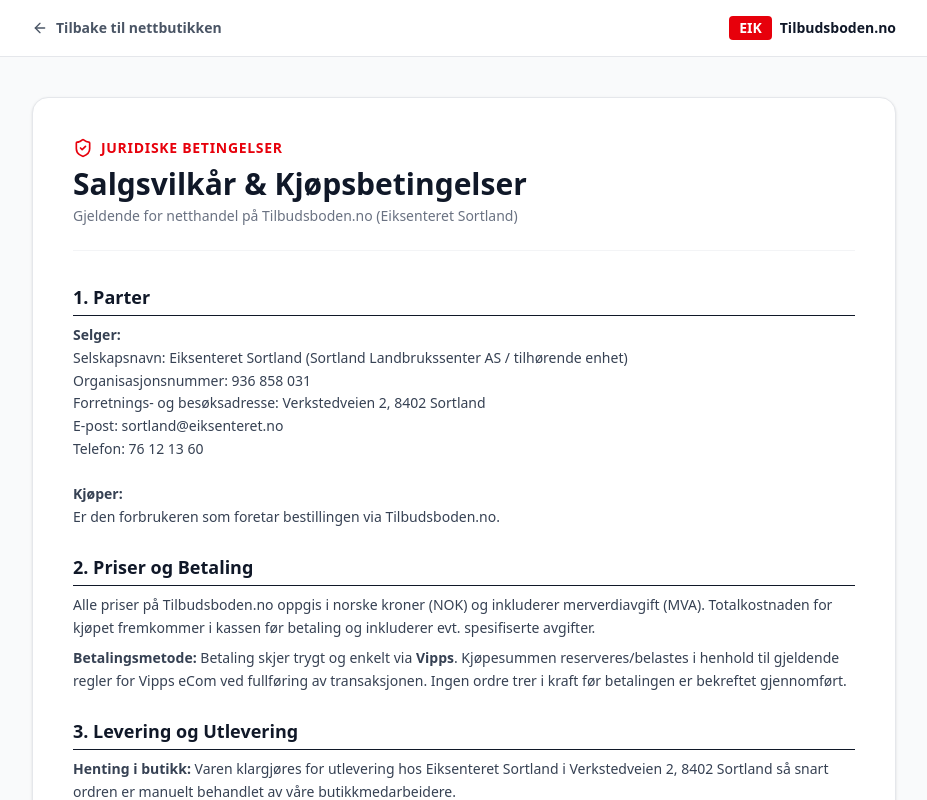
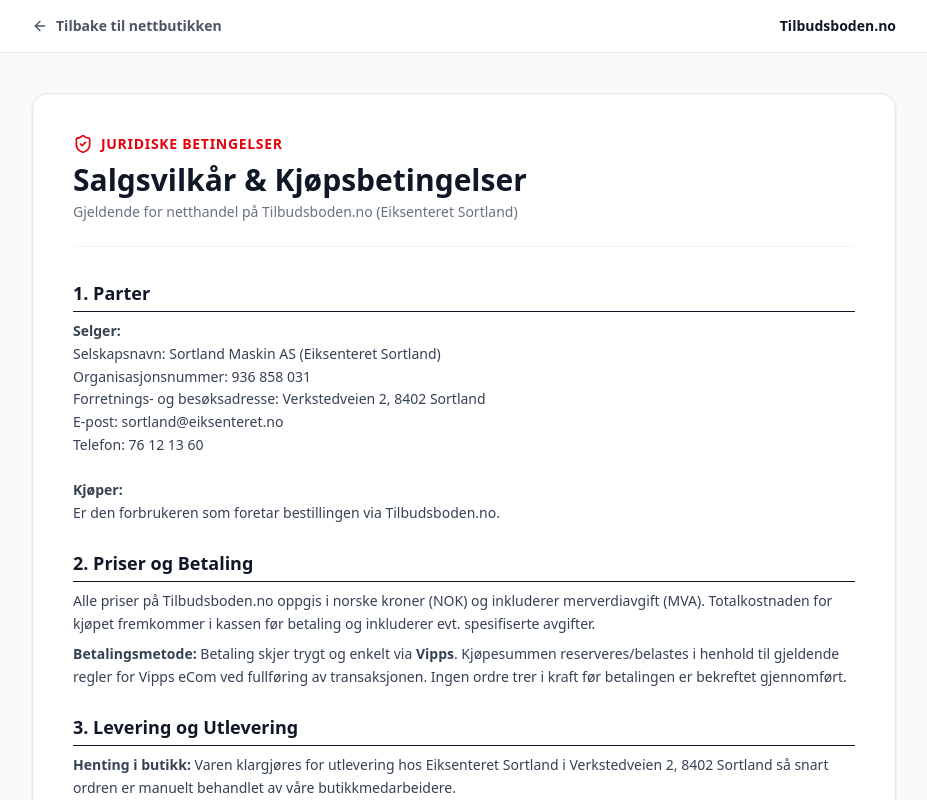
Before and after one commit to Eik-thomasix/eikbutikk, a Next.js app: page /vilkar in a window 1280 px wide. Shown: the top 800 px of the page, without its empty margins (176-1103 px from the left). Built offline with nearby package versions, Linux system fonts and the light colour scheme.

Commit message:
Oppdatert vilkar for Tilbudsboden

```diff
--- a/src/app/vilkar/page.tsx
+++ b/src/app/vilkar/page.tsx
@@ -18,12 +18,9 @@
           >
             <ArrowLeft className="w-4 h-4" /> Tilbake til nettbutikken
           </button>
-          <div className="flex items-center gap-2">
-            <span className="bg-red-600 text-white font-extrabold px-2.5 py-0.5 rounded text-sm">
-              EIK
-            </span>
-            <span className="font-bold text-gray-900 text-sm">Tilbudsboden.no</span>
-          </div>
+          <span className="font-bold text-gray-900 text-sm">
+            Tilbudsboden.no
+          </span>
         </div>
       </header>
 
@@ -48,7 +45,7 @@
               </h2>
               <p>
                 <strong>Selger:</strong><br />
-                Selskapsnavn: Eiksenteret Sortland (Sortland Landbrukssenter AS / tilhørende enhet)<br />
+                Selskapsnavn: Sortland Maskin AS (Eiksenteret Sortland)<br />
                 Organisasjonsnummer: 936 858 031<br />
                 Forretnings- og besøksadresse: Verkstedveien 2, 8402 Sortland<br />
                 E-post: sortland@eiksenteret.no<br />
```
